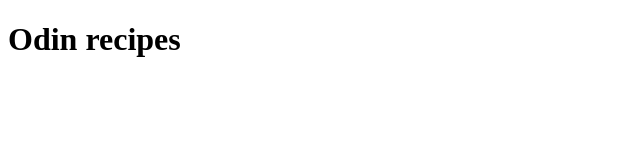
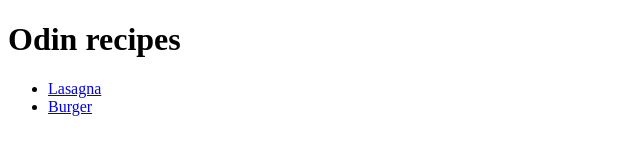
Before and after one commit to LukeMoule/odin-recipes, a plain HTML site: page index.html in a window 1280 px wide. Shown: the whole page, without its empty margins (0-640 px from the left). Drawn offline with Linux system fonts and the light colour scheme.

Commit message:
Added links to Lasagna and Burger in index.html

```diff
--- a/index.html
+++ b/index.html
@@ -8,5 +8,10 @@
 </head>
 <body>
     <h1> Odin recipes </h1>
+    <ul>
+        <li><a href="recipes/lasagna.html">Lasagna</a></li>
+        <li><a href="recipes/burger.html">Burger</a></li>
+    </ul>
+
 </body>
 </html>
```
Also changed, not shown: recipes/burger.html (added), recipes/lasagna.html (added).
